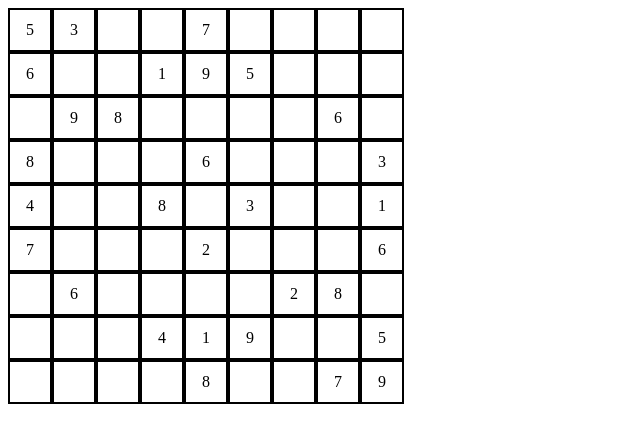
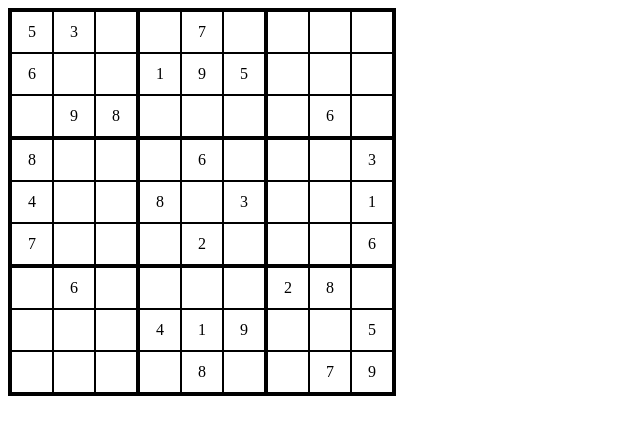
Before and after one commit to SamLeB1/sudoku, a React (Vite) app: page / in a window 1280 px wide. Shown: the top 442 px of the page, without its empty margins (0-640 px from the left). Built offline with nearby package versions, Linux system fonts and the light colour scheme.

Commit message:
improved sudoku border

```diff
--- a/src/components/Cell/Cell.css
+++ b/src/components/Cell/Cell.css
@@ -1,6 +1,6 @@
 .cell {
   align-items: center;
-  border: 2px solid #000;
+  border: 1px solid #000;
   display: flex;
   height: 40px;
   justify-content: center;
--- a/src/components/Sudoku/Sudoku.css
+++ b/src/components/Sudoku/Sudoku.css
@@ -1,3 +1,13 @@
-.sudoku .row {
-  display: flex;
+.sudoku {
+  border: 2px solid #000;
+  display: inline-grid;
+  grid-template-columns: repeat(3, min-content);
+  grid-template-rows: repeat(3, min-content);
 }
+.sudoku .block {
+  border: 1px solid #000;
+}
+.sudoku .block-row {
+  display: grid;
+  grid-template-columns: repeat(3, min-content);
+}
--- a/src/components/Sudoku/Sudoku.tsx
+++ b/src/components/Sudoku/Sudoku.tsx
@@ -14,6 +14,7 @@ export default function Sudoku() {
     [0, 0, 0, 4, 1, 9, 0, 0, 5],
     [0, 0, 0, 0, 8, 0, 0, 7, 9],
   ]);
+  const blocks = getBlocks();
 
   function getBlocks() {
     let blockRow = [];
@@ -41,10 +42,14 @@ export default function Sudoku() {
 
   return (
     <div className="sudoku">
-      {grid.map((row, i) => (
-        <div key={i} className="row">
-          {row.map((cell, j) => (
-            <Cell key={j} value={cell} />
+      {blocks.map((block, i) => (
+        <div key={i} className="block">
+          {block.map((blockRow, j) => (
+            <div key={j} className="block-row">
+              {blockRow.map((cell, k) => (
+                <Cell key={k} value={cell} />
+              ))}
+            </div>
           ))}
         </div>
       ))}
```
